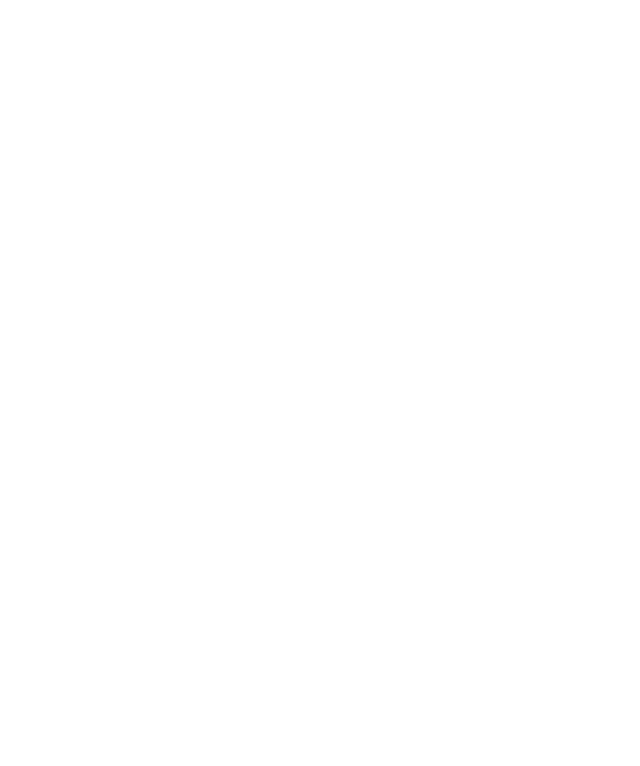
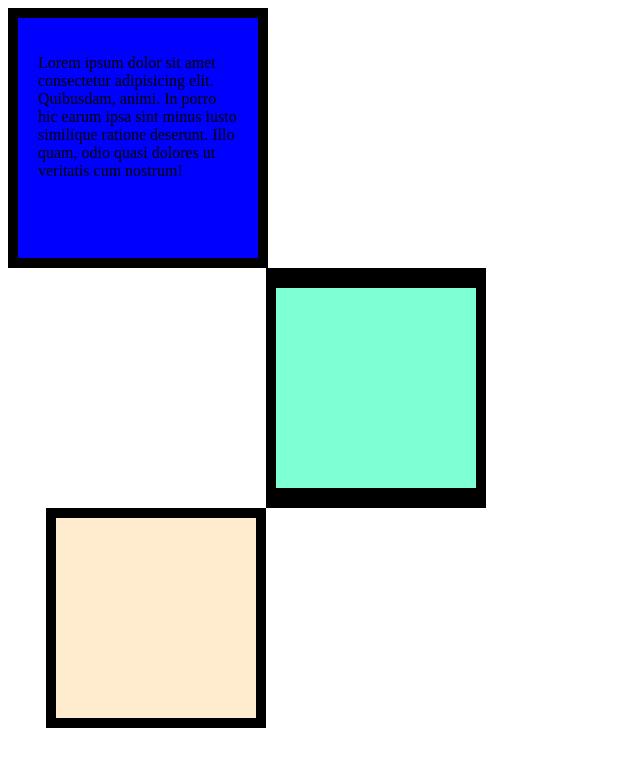
Before and after one commit to aswini1212/CSS-projects, a plain HTML site: page index2.html in a window 1280 px wide. Shown: the whole page, without its empty margins (0-640 px from the left). Drawn offline with Linux system fonts and the light colour scheme.

Commit message:
Update index2.html

```diff
--- a/index2.html
+++ b/index2.html
@@ -5,14 +5,49 @@
   <meta charset="UTF-8">
   <title>CSS Box Model</title>
   <style>
-    /* Write your CSS code here */
+
+    #first
+    {
+      height:200px;
+      width:200px;
+      background-color: blue;
+      border:10px solid black;
+      padding:20px;
+
+    }
+    #second
+    {
+      height:200px;
+      width:200px;
+      background-color: aquamarine;
+      border:10px solid black;
+      border-width:20px  10px;
+      margin-left:258px
+    }
+    #third
+    {
+      height:200px;
+      width:200px;
+      background-color: blanchedalmond;
+      border:10px solid black;
+      margin-left:38px;
+    }
 
   </style>
 </head>
 
 <body>
+<div id="first">
+<p>Lorem ipsum dolor sit amet consectetur adipisicing elit. Quibusdam, animi. In porro hic earum ipsa sint minus iusto similique ratione deserunt. Illo quam, odio quasi dolores ut veritatis cum nostrum!</p>
+</div>
 
+<div id="second">
 
+</div>
+
+<div id="third">
+
+</div>
   <!-- TODOs:
 1. Create 3 Boxes using the div element.
 2. Set their sizes to 200px heigh by 200px wide.
```
